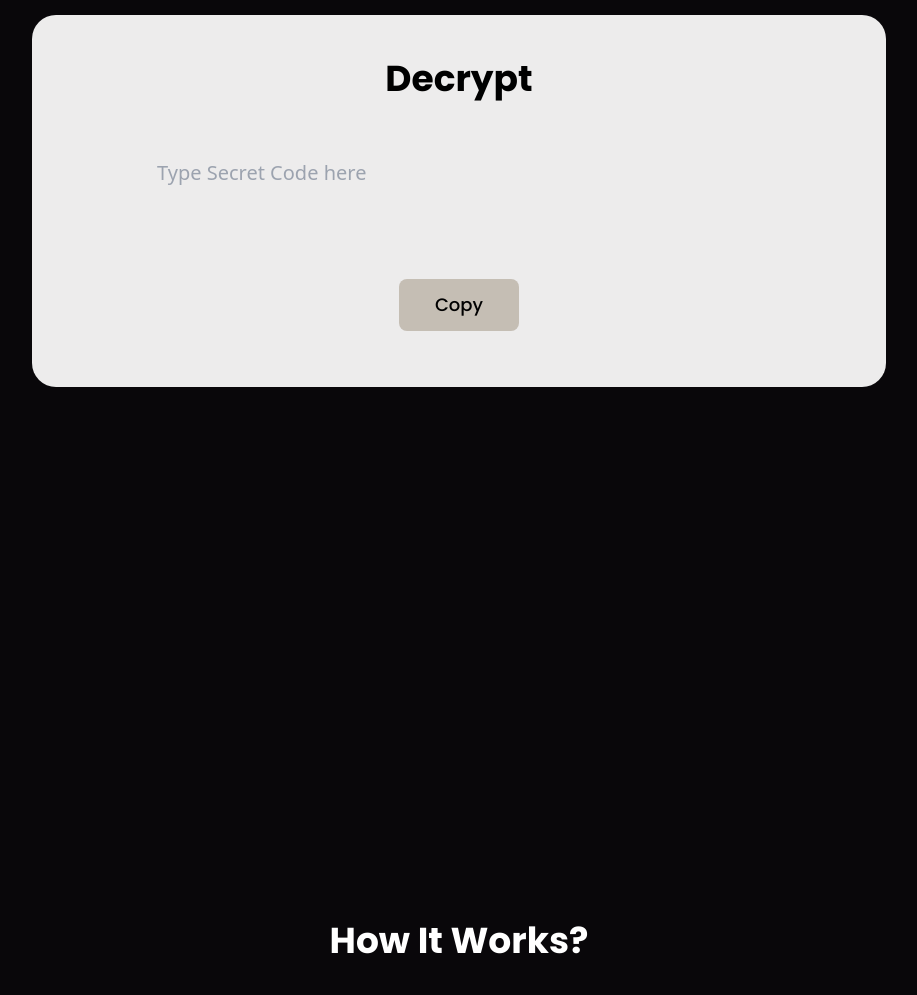
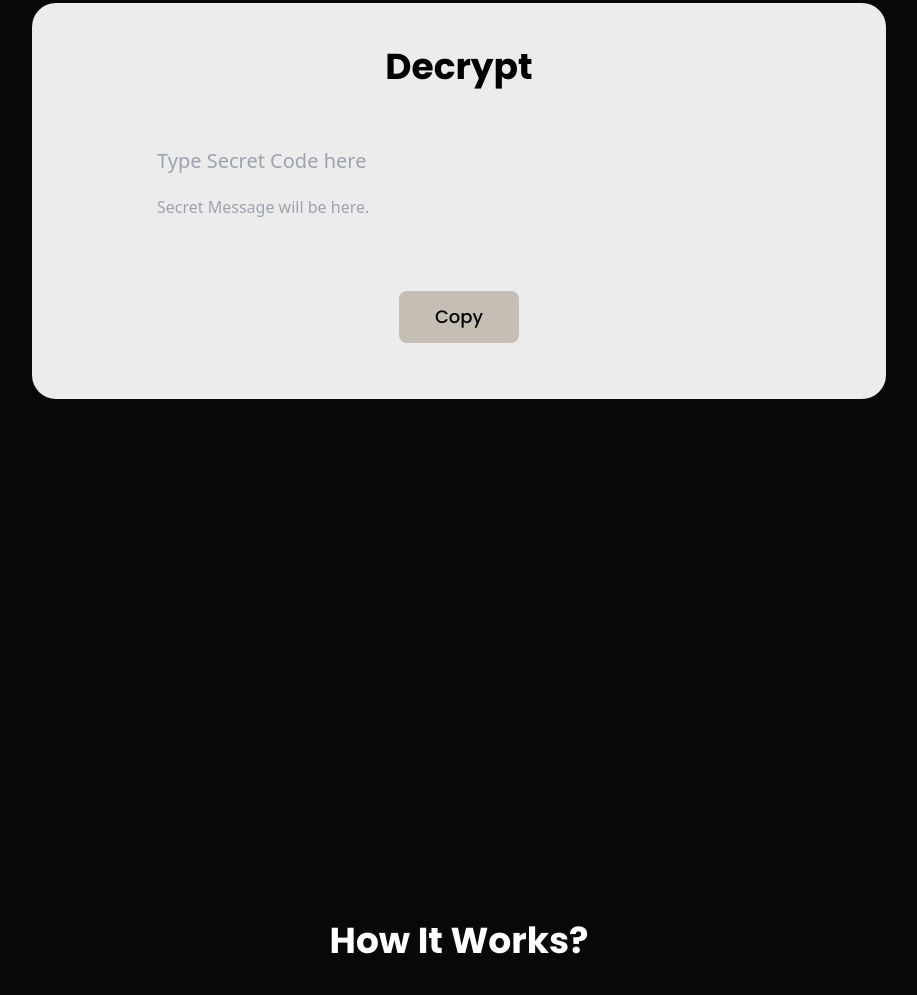
Before and after one commit to nani-samireddy/GrandMa-s-Encryption, a website: page index.html in a window 1280 px wide. Shown: the part 2807-3802 px from the top of the page, without its empty margins (181-1098 px from the left). Drawn offline with Linux system fonts and the light colour scheme.

Commit message:
Added readme.md file

```diff
--- a/index.html
+++ b/index.html
@@ -151,7 +151,7 @@
               disabled
               class="bg-bright_grey resize-none overflow-hidden min-h-min border-b-black border-solid outline-none focus:outline-none md:text-xl w-4/5 lg:w-3/4"
             ></textarea> -->
-            <p id="messageOutputTag" class="bg-bright_grey w-4/5 lg:w-3/4"></p>
+            <p id="messageOutputTag" class="bg-bright_grey text-gray-400 w-4/5 lg:w-3/4">Secret Message will be here. </p>
           </div>
 
           <div
```
Also changed, not shown: Readme.md (added), public/outputCss.css, 1 other file.
